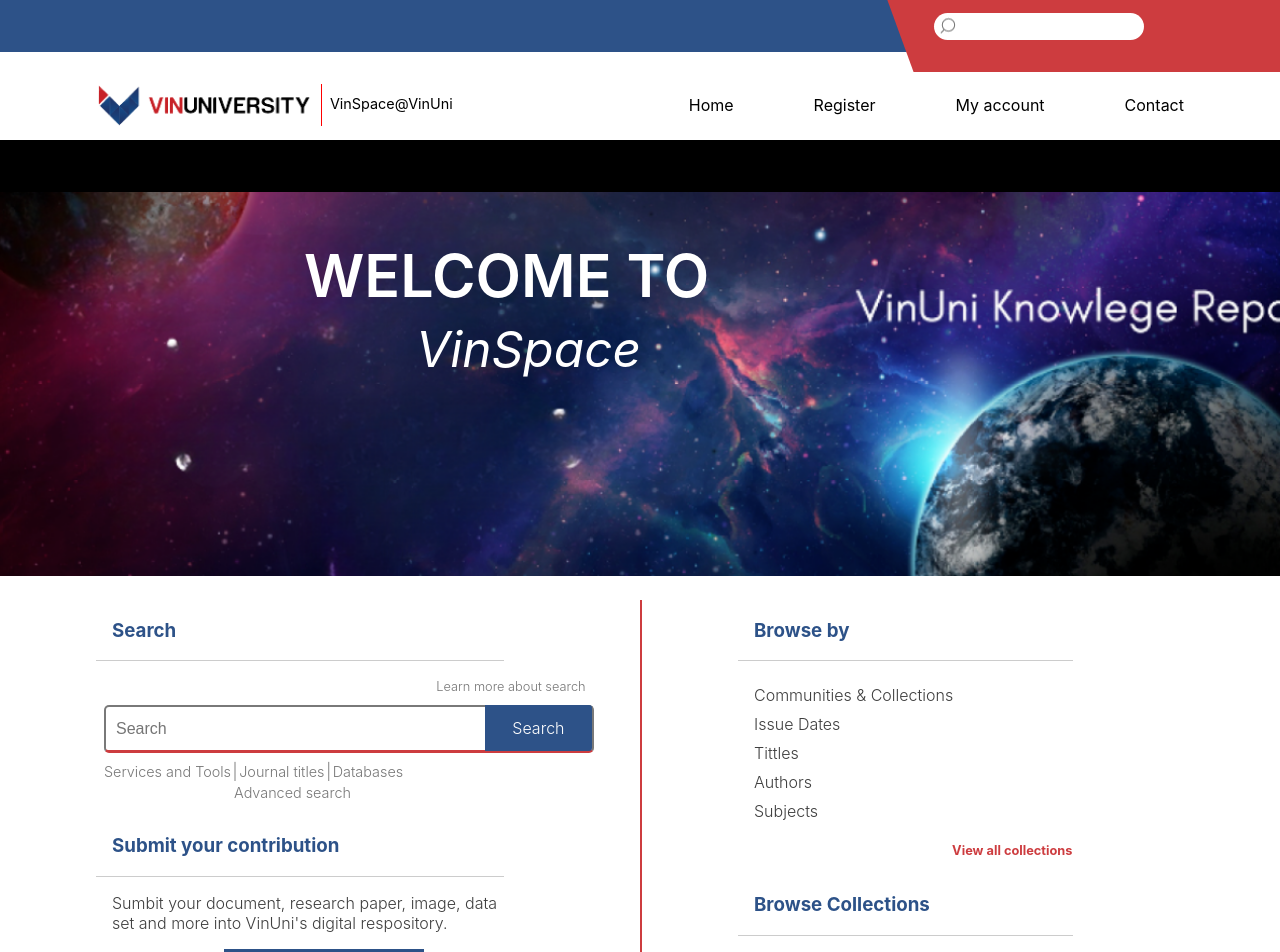
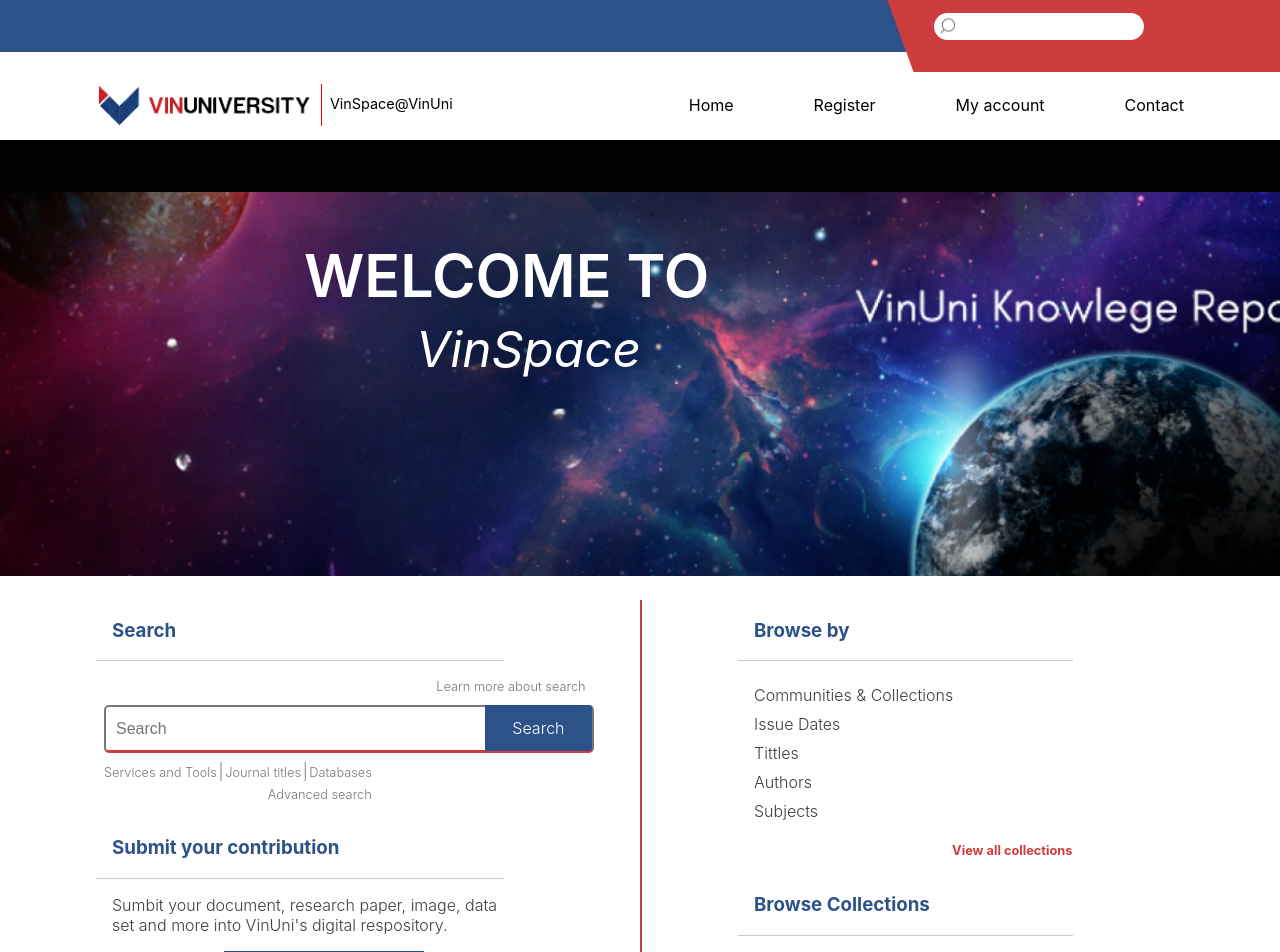
Before and after one commit to COMP2030-VSpace/VSpace-Frontend, a React (Create React App) app: page / in a window 1280 px wide. Shown: the top 952 px of the page. Built offline with nearby package versions, Linux system fonts and the light colour scheme.

Commit message:
Update homeSearch.scss

```diff
--- a/src/components/search/homeSearch/homeSearch.scss
+++ b/src/components/search/homeSearch/homeSearch.scss
@@ -91,7 +91,7 @@
                 text-align: center;
                 text-decoration: none;
                 color: #3E3E3E;
-                font-size: 0.9rem;
+                font-size: 0.8rem;
                 opacity: 0.7;
                 line-height: 1.2rem;
             }
@@ -115,7 +115,7 @@
 
             }
             .advanced{
-                margin-left: 27%;
+                margin-left: 34%;
             }
         }
     }
```
